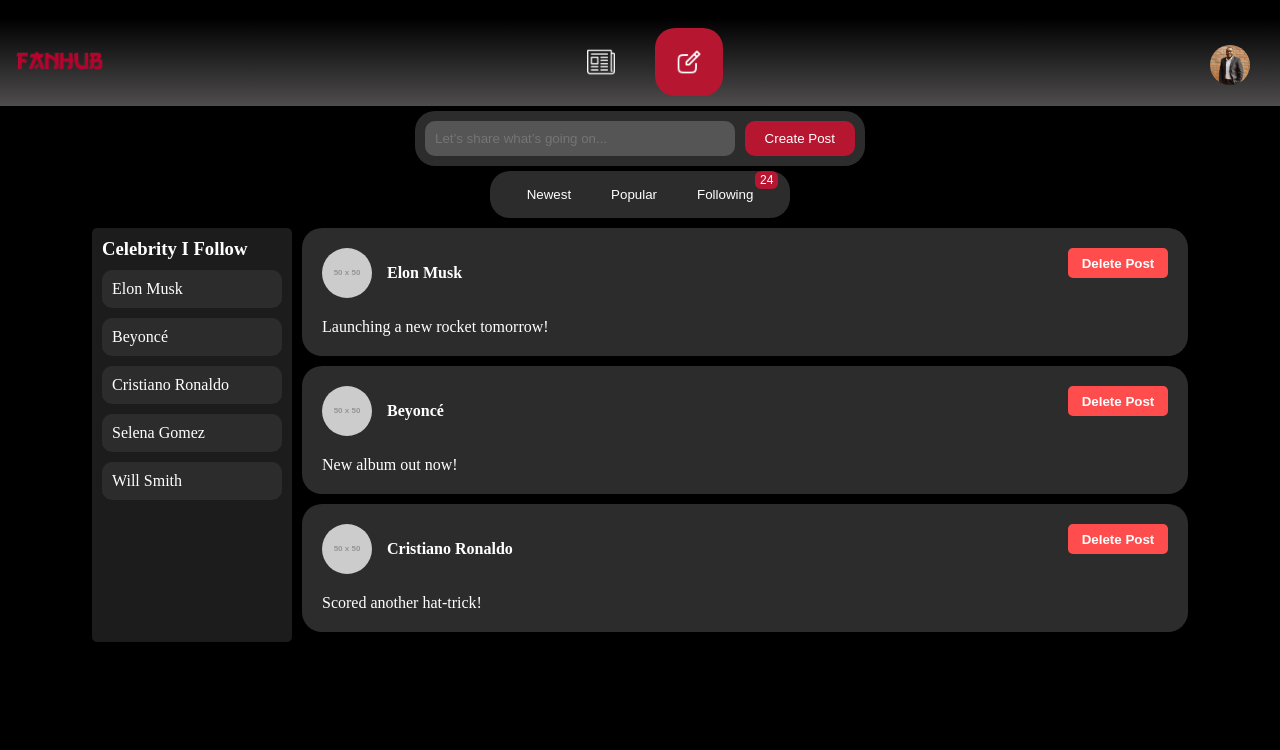
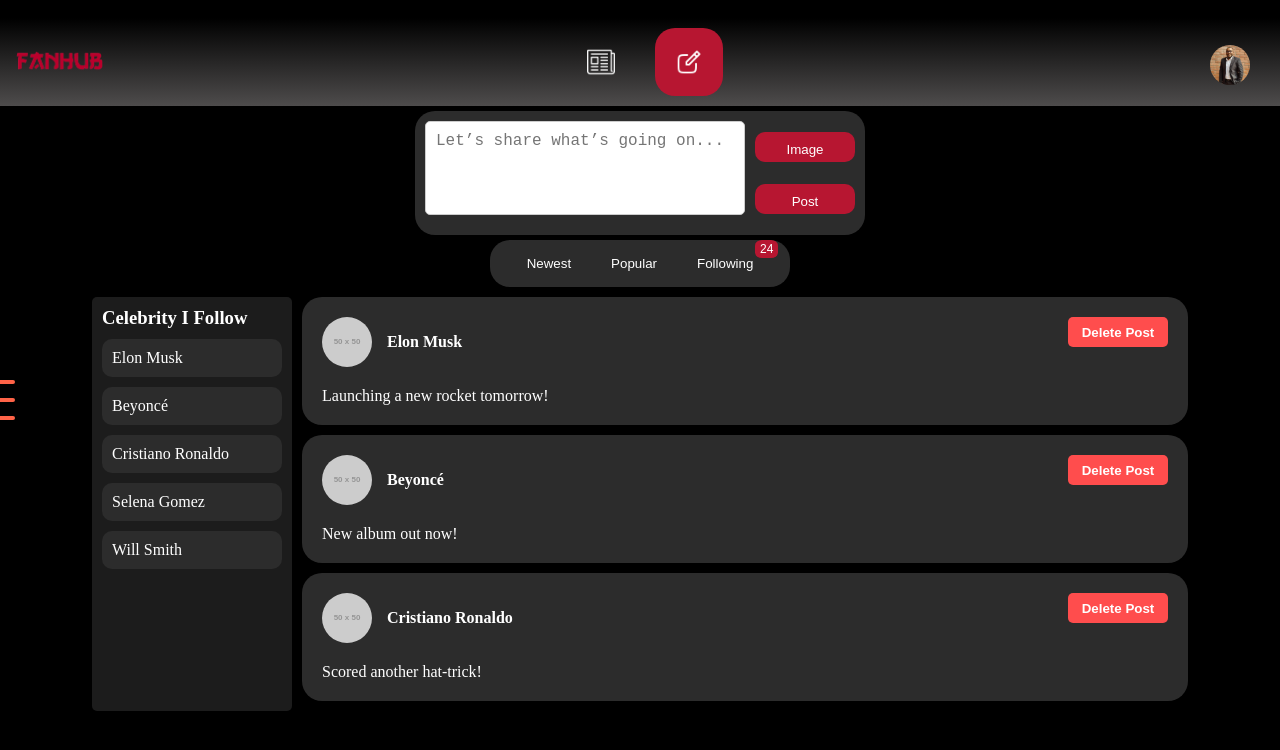
Before and after one commit to MetheMeticien/FanHUB, a React (Vite) app in the folder frontend/FanHub/: page /posts in a window 1280 px wide. Shown: the top 750 px of the page. Built offline with nearby package versions, Linux system fonts and the light colour scheme.

Commit message:
Sidebar added, image upload added

```diff
--- /dev/null
+++ b/frontend/FanHub/src/Features/Common/Sidebar/Sidebar.jsx
@@ -0,0 +1,34 @@
+import React, { useState } from 'react';
+import './Sidebar.css';
+
+const Sidebar = () => {
+  const [isOpen, setIsOpen] = useState(false);
+
+  const toggleSidebar = () => {
+    setIsOpen(!isOpen);
+  };
+
+  const names = ['John Doe', 'Jane Smith', 'Michael Johnson', 'Emily Davis', 'Chris Lee'];
+
+  return (
+    <div className={`sidebar ${isOpen ? 'open' : ''}`}>
+        <h2>Celebrities</h2>
+        <br />
+        <br />
+        <br />
+
+      <button className="toggle-btn" onClick={toggleSidebar}>
+        <span className="bar"></span>
+        <span className="bar"></span>
+        <span className="bar"></span>
+      </button>
+      <ul className="name-list">
+        {isOpen && names.map((name, index) => (
+          <li key={index} className="name-item">{name}</li>
+        ))}
+      </ul>
+    </div>
+  );
+};
+
+export default Sidebar;
--- /dev/null
+++ b/frontend/FanHub/src/Features/Common/Sidebar/sidebar.css
@@ -0,0 +1,63 @@
+/* General Styles */
+.sidebar {
+    position: fixed;
+    left: 0;
+    top: 0;
+    height: 100%;
+    width: 250px;
+    background-color: #333;
+    color: white;
+    padding-top: 20px;
+    transition: transform 0.3s ease-in-out;
+    transform: translateX(-100%);
+    padding: 20px;
+    padding-top: 60px;
+  }
+
+  .sidebar.open {
+    transform: translateX(0);
+  }
+
+  /* Subtle Toggle Button */
+  .toggle-btn {
+    position: absolute;
+    top: 50%;
+    left: 100%;
+    transform: translate(-50%, -50%);
+    background-color: transparent;
+    border: none;
+    cursor: pointer;
+    outline: none;
+    display: flex;
+    flex-direction: column;
+    justify-content: space-between;
+    height: 40px;
+  }
+
+  .bar {
+    width: 30px;
+    height: 4px;
+    background-color: #ff6347;
+    border-radius: 2px;
+    transition: all 0.3s ease;
+  }
+
+  .toggle-btn:hover .bar {
+    background-color: #ff836f;
+  }
+
+  /* Name List */
+  .name-list {
+    list-style-type: none;
+    padding: 0;
+  }
+
+  .name-item {
+    padding: 10px 15px;
+    border-bottom: 1px solid #444;
+    cursor: pointer;
+  }
+
+  .name-item:hover {
+    background-color: #575757;
+  }
--- a/frontend/FanHub/src/Features/PostPage/PostPage.css
+++ b/frontend/FanHub/src/Features/PostPage/PostPage.css
@@ -68,6 +68,17 @@
     font-size: 16px;
 }
 
+.post-textarea {
+    width: 100%;
+    padding: 10px;
+    font-size: 16px;
+    border-radius: 5px;
+    border: 1px solid #ccc;
+    margin-bottom: 10px;
+    resize: none; /* Prevent resizing */
+}
+
+
 .delete-post-btn {
     width: 100px;
     height: 30px;
@@ -119,17 +130,36 @@
     outline: none;
 }
 
-.create-post-btn {
+.create-post-btn, .image-upload-btn{
     background-color: #b71631; /* Red button */
+    width: 100px;
+    height: 30px;
     border: none;
     color: white;
-    padding: 10px 20px;
+    padding: 10px;
     border-radius: 10px;
     margin-left: 10px;
     cursor: pointer;
 }
 
-.create-post-btn:hover {
+.uploaded-image {
+    width: 100%;
+    max-width: 500px;
+    margin-top: 10px;
+    border-radius: 5px;
+}
+
+.image-upload {
+    margin: 10px 0;
+}
+
+.upload-buttons{
+    display: flex;
+    flex-direction: column;
+    justify-content: space-around;
+}
+
+.create-post-btn:hover{
     background-color: #9e1228; /* Darken the red on hover */
 }
 
--- a/frontend/FanHub/src/Features/PostPage/PostPage.jsx
+++ b/frontend/FanHub/src/Features/PostPage/PostPage.jsx
@@ -1,10 +1,11 @@
 import React, { useState } from 'react';
 import './PostPage.css';
+import Sidebar from '../Common/Sidebar/Sidebar';
 
 const initialCelebrities = [
-    { name: 'Elon Musk', photo: 'https://via.placeholder.com/50', content: 'Launching a new rocket tomorrow!' },
-    { name: 'Beyoncé', photo: 'https://via.placeholder.com/50', content: 'New album out now!' },
-    { name: 'Cristiano Ronaldo', photo: 'https://via.placeholder.com/50', content: 'Scored another hat-trick!' }
+    { name: 'Elon Musk', photo: null, content: 'Launching a new rocket tomorrow!' },
+    { name: 'Beyoncé', photo: null, content: 'New album out now!' },
+    { name: 'Cristiano Ronaldo', photo: null, content: 'Scored another hat-trick!' }
 ];
 
 const followedCelebrities = ['Elon Musk', 'Beyoncé', 'Cristiano Ronaldo', 'Selena Gomez', 'Will Smith'];
@@ -12,40 +13,72 @@
 function PostPage() {
     const [dummyCelebrities, setDummyCelebrities] = useState(initialCelebrities);
     const [newPostContent, setNewPostContent] = useState('');
+    const [newPostImage, setNewPostImage] = useState(null);
+
+    const handleImageUpload = (e) => {
+        const file = e.target.files[0];
+        if (file) {
+            const reader = new FileReader();
+            reader.onloadend = () => {
+                setNewPostImage(reader.result); // Store image as base64
+            };
+            reader.readAsDataURL(file);
+        }
+    };
 
     const handleCreatePost = () => {
         if (newPostContent.trim()) {
             const newPost = {
                 name: 'Ruhan',
-                photo: 'https://via.placeholder.com/50',
+                photo: newPostImage, // Attach the uploaded image
                 content: newPostContent
             };
 
             setDummyCelebrities([newPost, ...dummyCelebrities]);
             setNewPostContent('');
+            setNewPostImage(null); // Reset the image after posting
         }
     };
 
     const handleDeletePost = (indexToDelete) => {
-        // Filter out the post to be deleted based on its index
         const updatedCelebrities = dummyCelebrities.filter((_, index) => index !== indexToDelete);
         setDummyCelebrities(updatedCelebrities);
     };
 
+    // Function to trigger the file input click
+    const triggerFileInput = () => {
+        document.getElementById('image-input').click();
+    };
+
     return (
+
         <div>
+            <Sidebar/>
             {/* Post creation bar */}
             <div className="postbar-container">
-                <input
-                    type="text"
+                <textarea
                     placeholder="Let’s share what’s going on..."
-                    className="post-input"
+                    className="post-textarea"
                     value={newPostContent}
                     onChange={(e) => setNewPostContent(e.target.value)}
+                    rows="4" /* Allows for multiline input */
                 />
+                <div className='upload-buttons'>
+                    {/* Hidden file input for image upload */}
+                    <input
+                        type="file"
+                        id="image-input"
+                        accept="image/*"
+                        style={{ display: 'none' }}
+                        onChange={handleImageUpload}
+                    />
+                    <button className="image-upload-btn" onClick={triggerFileInput}>
+                        Image
+                    </button>
                     <button className="create-post-btn" onClick={handleCreatePost}>
-                    Create Post
+                        Post
                     </button>
+                </div>
             </div>
 
             {/* Filter bar with buttons */}
@@ -75,10 +108,17 @@
                         <div key={index} className="post-container">
                             <div className='post-header-content'>
                                 <div className="post-header">
-                                    <img src={celebrity.photo} alt={`${celebrity.name}'s profile`} />
+                                    <img src={celebrity.photo || 'https://via.placeholder.com/50'} alt={`${celebrity.name}'s profile`} />
                                     <div className="username">{celebrity.name}</div>
                                 </div>
-                                <div className="post-content">{celebrity.content}</div>
+                                <div className="post-content">{celebrity.content.split('\n').map((line, i) => (
+                                    <p key={i}>{line}</p>
+                                ))}</div> {/* Handles new lines */}
+                                {celebrity.photo && (
+                                    <div className="post-image">
+                                        <img src={celebrity.photo} alt="Uploaded" className="uploaded-image" />
+                                    </div>
+                                )}
 
                             </div>
                             <button
```
Lines whose indentation alone changed are shown as unchanged.
